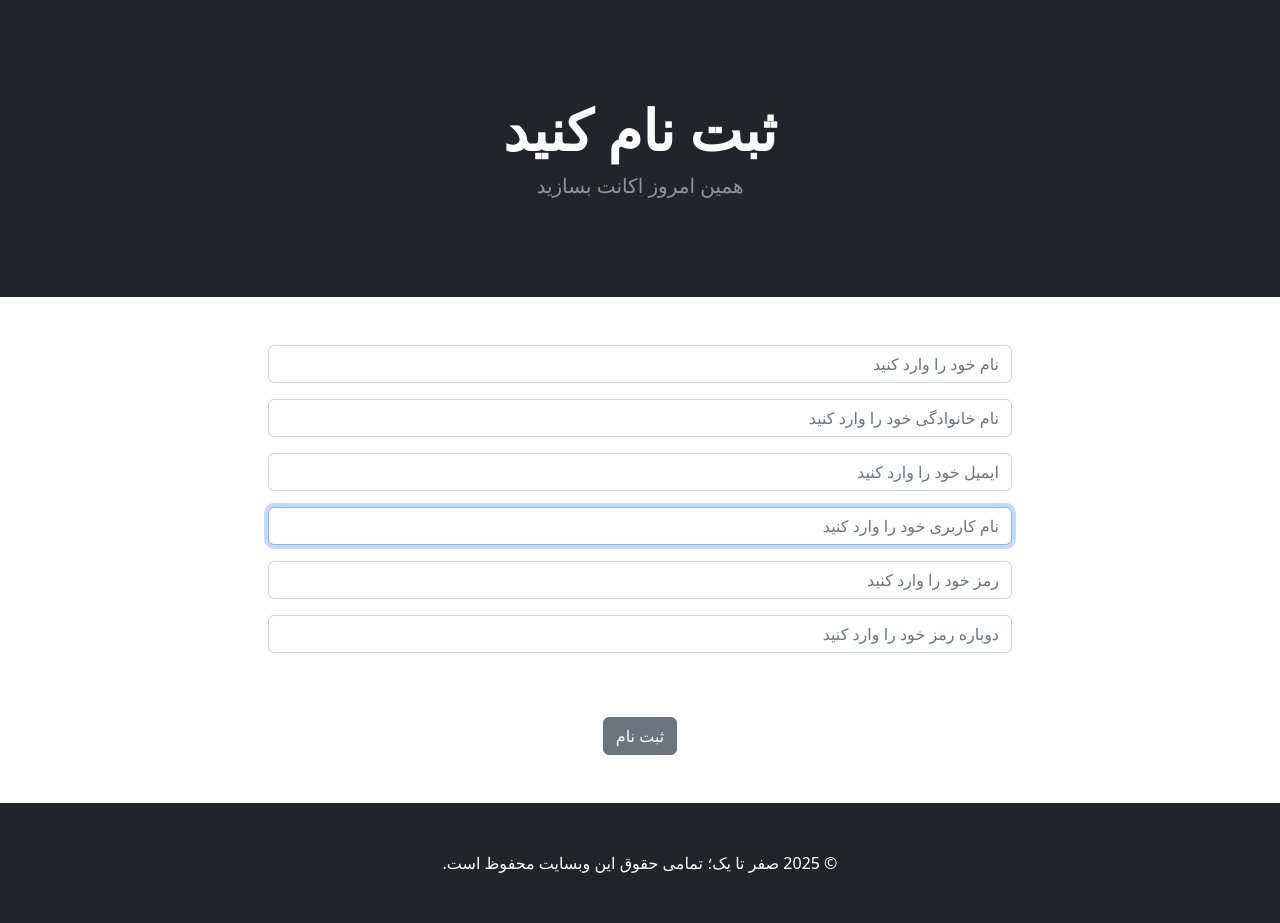
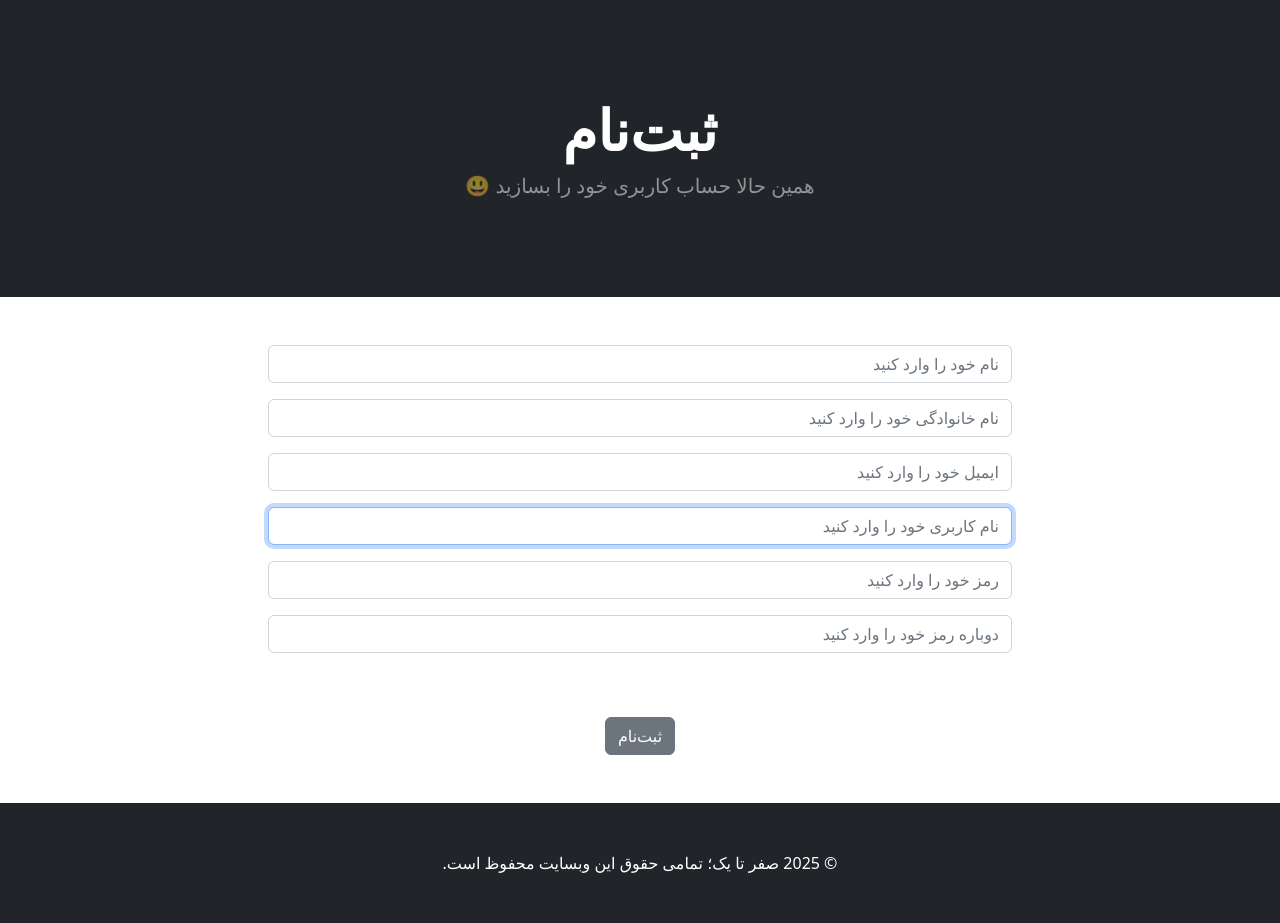
Before and after one commit to IAmFarhadMirzaei/MyStore, a Django app: page /signup/ in a window 1280 px wide. Shown: the part 56-979 px from the top of the page. Run offline with Django 5.2, Linux system fonts and the light colour scheme; parts of the project's set-up code (start-up, migrations or seed data) failed here and were passed over; some libraries are stand-ins or nearby versions.

Commit message:
Update signup.html

```diff
--- a/shop/templates/signup.html
+++ b/shop/templates/signup.html
@@ -1,12 +1,12 @@
 {% extends "base.html" %}
 
 {% block content %}
-<!-- Header-->
+
 <header class="bg-dark py-5">
     <div class="container px-4 px-lg-5 my-5">
         <div class="text-center text-white">
-            <h1 class="display-4 fw-bolder">ثبت نام کنید</h1>
-            <p class="lead fw-normal text-white-50 mb-0">همین امروز اکانت بسازید</p>
+            <h1 class="display-4 fw-bolder">ثبت‌نام</h1>
+            <p class="lead fw-normal text-white-50 mb-0">همین حالا حساب کاربری خود را بسازید &#128515</p>
         </div>
     </div>
 </header>
@@ -20,7 +20,7 @@
                   {% csrf_token %}
                       {{ form.as_p }}
                       <br><br>
-                <button type="submit" class="btn btn-secondary">ثبت نام</button>
+                <button type="submit" class="btn btn-secondary">ثبت‌نام</button>
                 </form>
             </div>
         </center>
```
